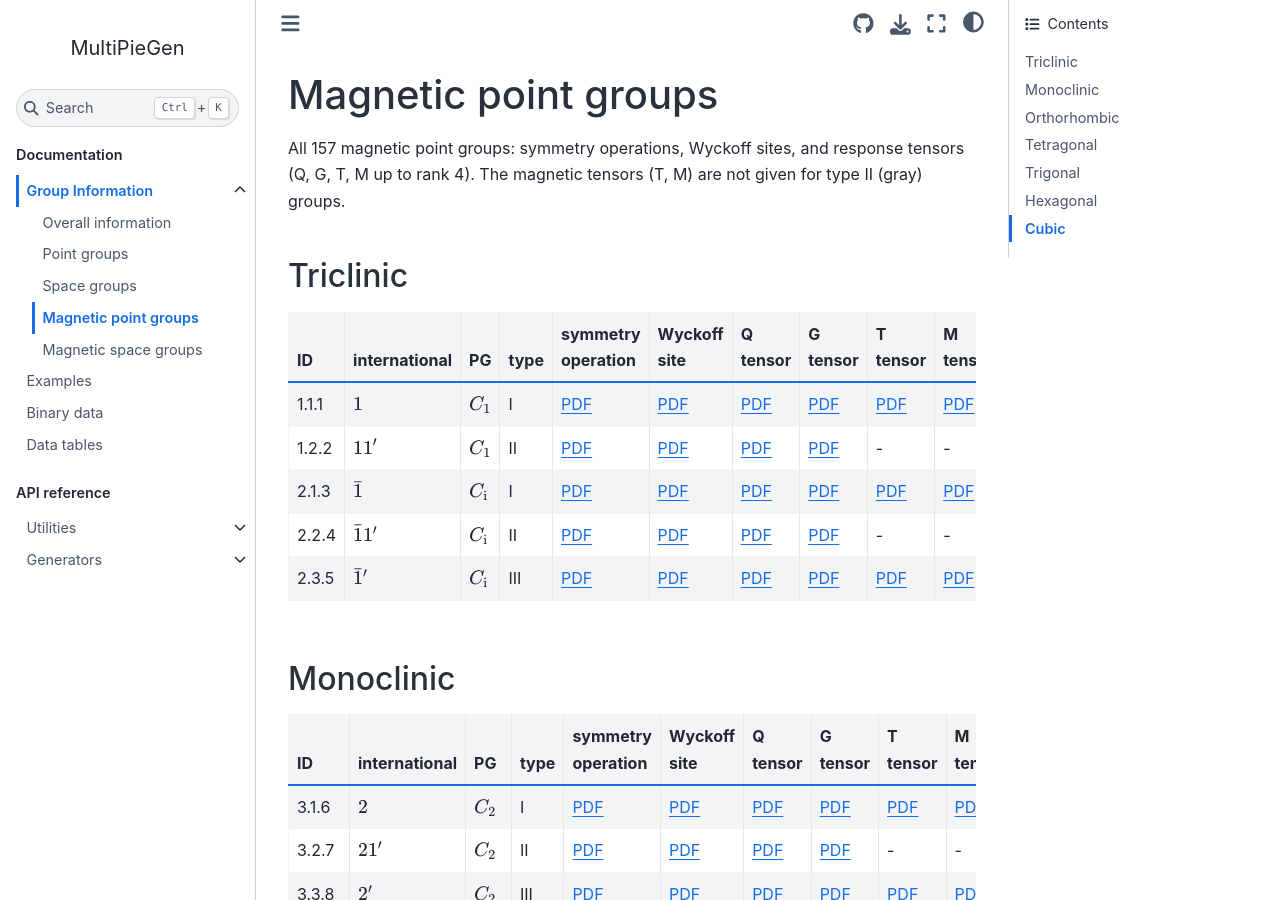
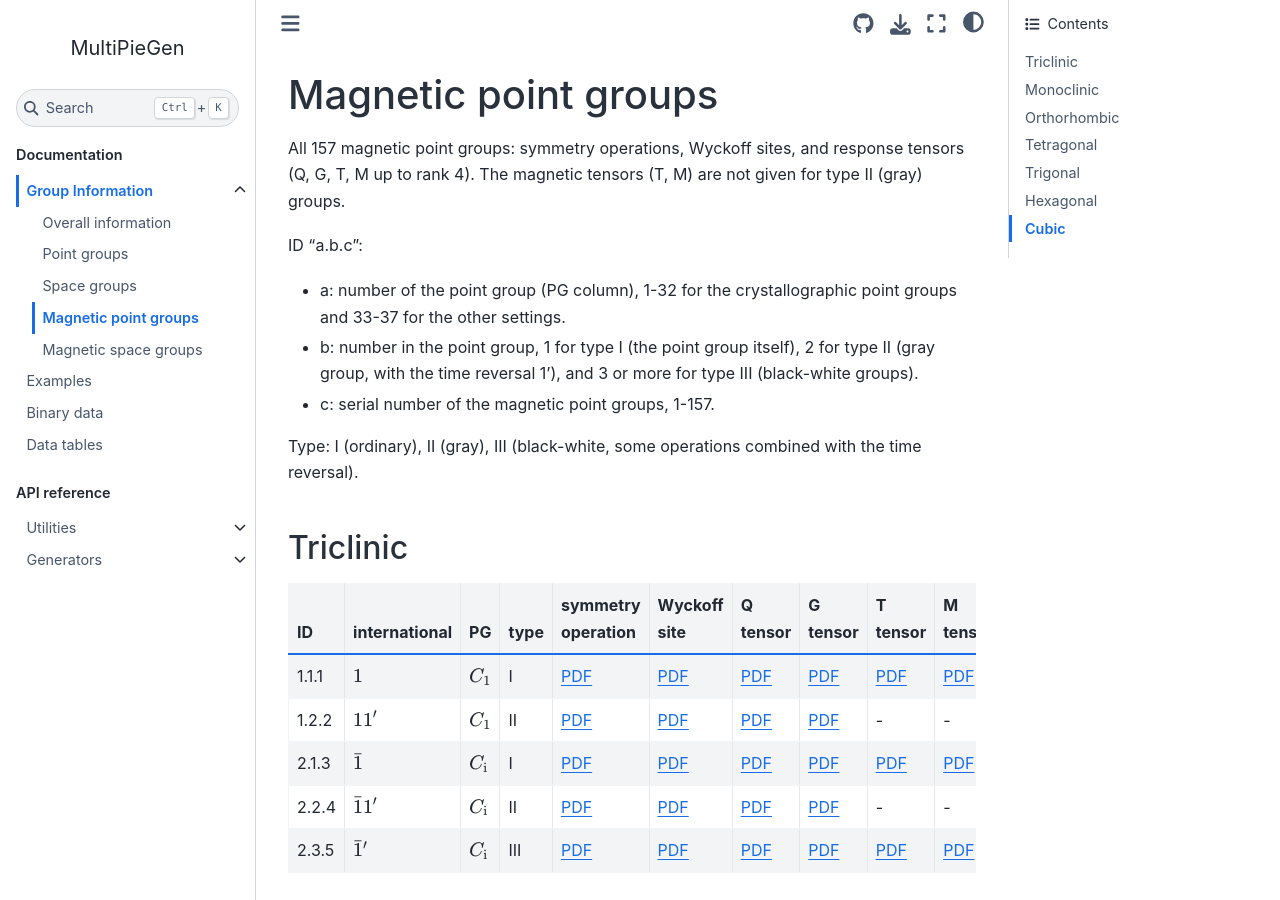
Before and after one commit to CMT-MU/MultiPieGen, a Jupyter Book: the page built from docs/src/mpg_pdf.md, in a window 1280 px wide and 900 px high. Built offline with Jupyter Book 1.0.4 settings and Sphinx 7.4.7 and the Sphinx Book theme 1.1.4, drawn with Linux system fonts in a browser that asks for light colours.

Commit message:
Explain the IDs of magnetic point and space groups in the docs
Co-Authored-By: Claude Opus 5.5 <noreply@anthropic.com>

```diff
--- a/docs/create_pages.py
+++ b/docs/create_pages.py
@@ -68,10 +68,30 @@ All 230 space groups: symmetry operations, Wyckoff sites, and Wyckoff bonds.
 
 All 157 magnetic point groups: symmetry operations, Wyckoff sites, and response tensors (Q, G, T, M up to rank 4).
 The magnetic tensors (T, M) are not given for type II (gray) groups.
+
+ID "a.b.c":
+
+- a: number of the point group (PG column), 1-32 for the crystallographic point groups and 33-37 for the other
+  settings.
+- b: number in the point group, 1 for type I (the point group itself), 2 for type II (gray group, with the time
+  reversal 1'), and 3 or more for type III (black-white groups).
+- c: serial number of the magnetic point groups, 1-157.
+
+Type: I (ordinary), II (gray), III (black-white, some operations combined with the time reversal).
 """,
     "MSG": """# Magnetic space groups
 
 All 1651 magnetic space groups: symmetry operations and Wyckoff sites.
+
+ID "a.b" is the BNS number:
+
+- a: number of the space group.
+- b: serial number in each crystal family, starting from 1 in triclinic, monoclinic, orthorhombic, tetragonal,
+  trigonal and hexagonal, and cubic groups.
+
+The BNS and OG columns are the Belov-Neronova-Smirnova and Opechowski-Guccione symbols. Type: I (ordinary),
+II (gray), III (black-white, some operations combined with the time reversal), IV (black-white, the time reversal
+combined with a translation).
 """,
 }
 
--- a/docs/src/mpg_pdf.md
+++ b/docs/src/mpg_pdf.md
@@ -2,6 +2,16 @@
 
 All 157 magnetic point groups: symmetry operations, Wyckoff sites, and response tensors (Q, G, T, M up to rank 4).
 The magnetic tensors (T, M) are not given for type II (gray) groups.
+
+ID "a.b.c":
+
+- a: number of the point group (PG column), 1-32 for the crystallographic point groups and 33-37 for the other
+  settings.
+- b: number in the point group, 1 for type I (the point group itself), 2 for type II (gray group, with the time
+  reversal 1'), and 3 or more for type III (black-white groups).
+- c: serial number of the magnetic point groups, 1-157.
+
+Type: I (ordinary), II (gray), III (black-white, some operations combined with the time reversal).
 
 
 ## Triclinic
```
Also changed, not shown: docs/src/msg_pdf.md (+10 -0 lines).
